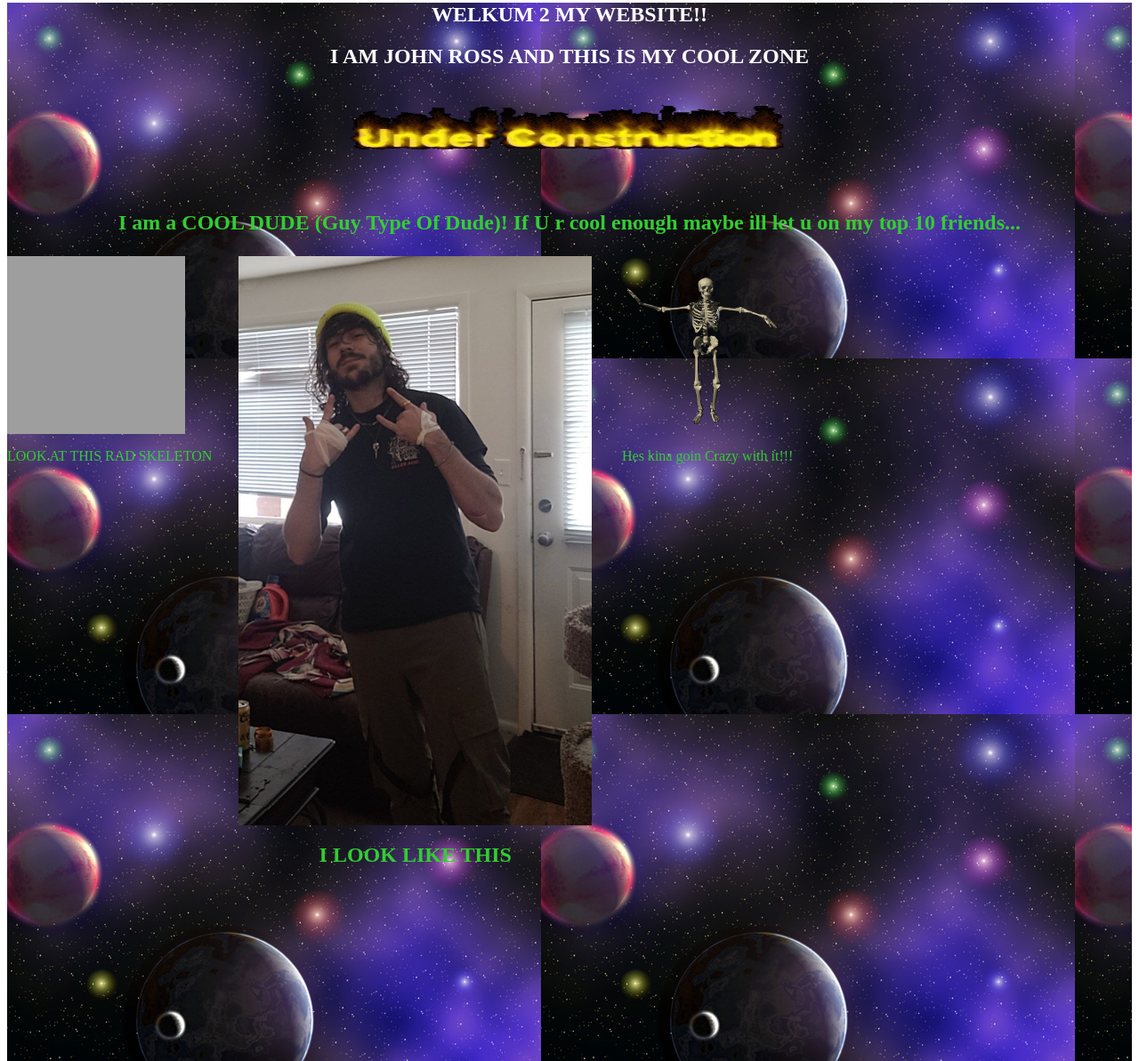
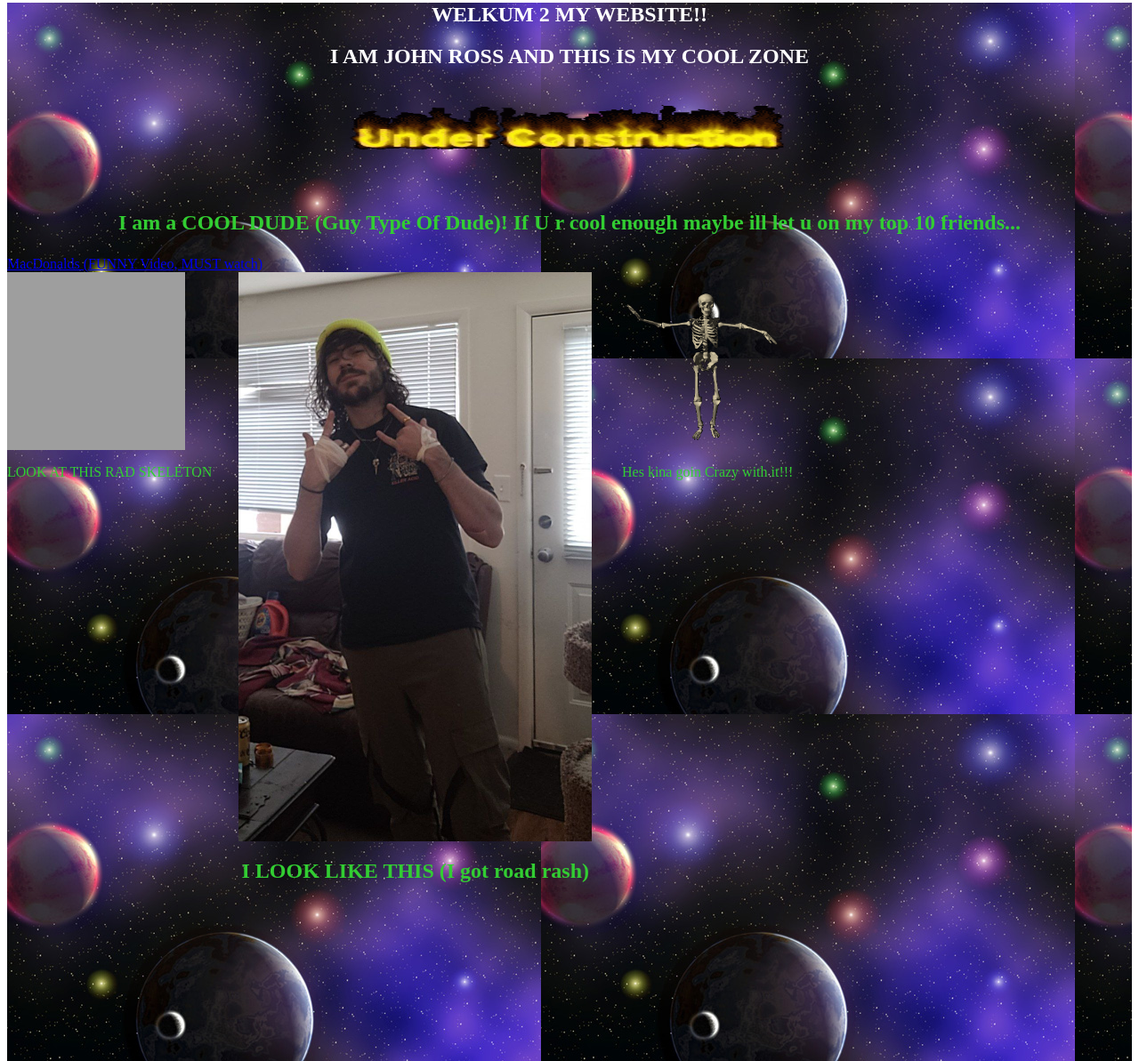
Before and after one commit to JohnRossGreene/JohnRossGreene.github.io, a plain HTML site: page wa/wa2.html in a window 1280 px wide. Shown: the part 43-1236 px from the top of the page at 89% size. Drawn offline with Linux system fonts and the light colour scheme; grey boxes are pictures that could not be loaded.

Commit message:
Update wa2.html

```diff
--- a/wa/wa2.html
+++ b/wa/wa2.html
@@ -22,6 +22,7 @@
     <div>
         <h2 style ="text-align: center; color:limegreen;">I am a COOL DUDE (Guy Type Of Dude)! If U r cool enough maybe ill let u on my top 10 friends...</p>
     </div>
+    <div><a href="https://www.youtube.com/shorts/yCWSeBuaybc">MacDonalds (FUNNY Video, MUST watch) </a></div>
     <div class="maingallery">
         <div style="float:left;margin-right:30px;">
             <img src="/img/brook-one-piece.gif" height="200" width="200"  />
@@ -29,7 +30,7 @@
         </div>
         <div style="float:left;margin-right:30px;">
             <img class="middle-img" src="/img/fuckeduphands.jpg" height="640" width="397" />
-            <h2 style="text-align:center; color:limegreen">I LOOK LIKE THIS</h2>
+            <h2 style="text-align:center; color:limegreen">I LOOK LIKE THIS (I got road rash)</h2>
         </div>
         <div style="float:left;margin-right:30px;">
             <img src="/img/dancingskeleton.gif" height="200" width="200" />
```
